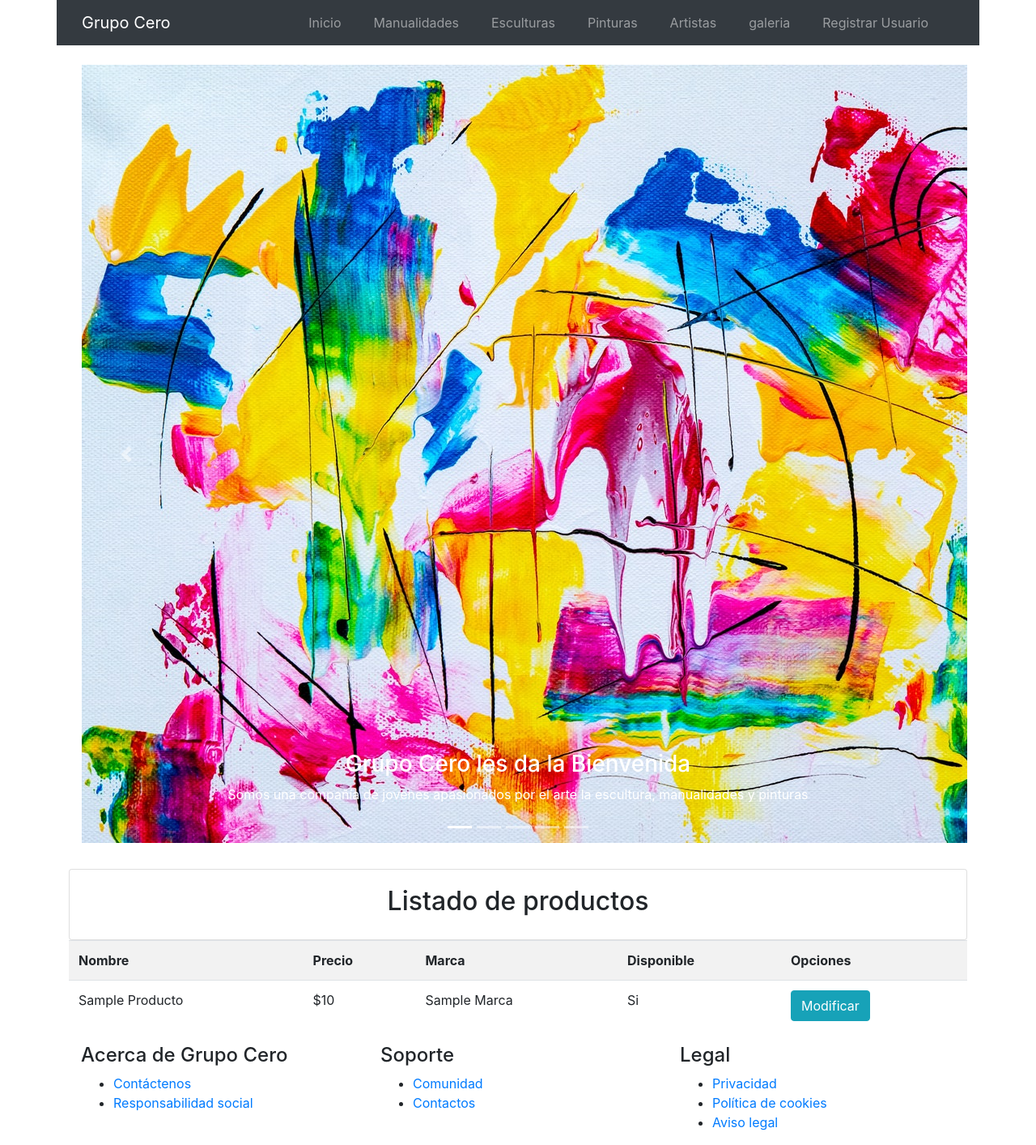
After one commit to FreiderMontPerlaza/TallerDjango, a Django app: page /listar-producto/ in a window 1280 px wide. The commit adds this page. Shown: the whole page at 81% size. Run offline with Django 3.2, Linux system fonts and the light colour scheme; tables that the repository leaves empty hold one stand-in row (values such as "Sample post").

Commit message:
listar,modificar,agregar producto

```diff
--- a/main/app/models.py
+++ b/main/app/models.py
@@ -24,3 +24,26 @@ class Producto(models.Model):
 
     def __str__(self):
         return self.nombre
+
+
+
+
+
+
+opciones_consultas = [
+    [0,"consulta"],
+    [1,"reclamo"],
+    [2,"sugerencia"],
+    [3,"felicidades"]
+
+]
+
+class Contacto(models.Model):
+    nombre = models.CharField(max_length=120)
+    correo = models.EmailField()
+    tipo_consulta = models.IntegerField(choices=opciones_consultas)
+    mensaje = models.TextField()
+    avisos = models.BooleanField()
+
+    def __str__(self):
+        return self.nombre
--- a/main/app/templates/app/base.html
+++ b/main/app/templates/app/base.html
@@ -73,7 +73,7 @@
               <a class="nav-link" href="{% url 'galeria' %}">galeria</a>
             </li>
             <li class="nav-item mr-4">
-              <a class="nav-link" href="{% url 'contacto' %}"
+              <a class="nav-link" href="#"
                 >Registrar Usuario</a
               >
             </li>
--- a/main/app/templates/app/manualidades.html
+++ b/main/app/templates/app/manualidades.html
@@ -18,7 +18,7 @@
       <div class="col-sm-4 col-log-2 borde">
         <div><span>Aprende alfarería</span></div>
         <a class="nav-link" href="#">
-          <img class="w-100" src="{% static 'images/alfareria.jpg' %}"
+          <img class="w-100" src="{% static 'app/images/alfareria.jpg' %}"
         /></a>
       </div>
       <br />
@@ -34,7 +34,7 @@
       <div class="col-sm-4 col-log-2 borde">
         <div><span>Aprende a esculpir</span></div>
         <a class="nav-link" href="#">
-          <img class="w-100" src="{% static 'images/esculpir.jpg' %}"
+          <img class="w-100" src="{% static 'app/images/esculpir.jpg' %}"
         /></a>
       </div>
       <div class="col-sm-4 col-log-2 borde">
--- /dev/null
+++ b/main/app/templates/app/producto/listar.html
@@ -0,0 +1,50 @@
+{% extends 'app/base.html' %}
+
+{% block contenido %}
+{% load humanize %}
+
+<br>
+<div class="container">
+
+<div class="card">
+    <div class="card-body">
+        <h2 class="text-center">Listado de productos</h2>
+
+    </div>
+</div>
+<table class="table table-striped table-hover table-responsive-sm">
+    <tr>
+        <th>Nombre</th>
+        <th>Precio</th>
+        <th>Marca</th>
+        <th>Disponible</th>
+        <th>Opciones</th>
+    </tr>
+
+
+    {% for p in productos %}
+
+
+    <tr>
+        <td>{{p.nombre | title }} </td>
+        <td>${{ p.precio | intcomma}} </td>
+        <td>{{p.marca | title }} </td>
+
+        <td>
+            {% if p.disponible %}
+            Si
+            {% else %}
+            No
+            {% endif %}
+        </td>
+        <td>
+            <a href=" {% url 'modificar_producto' p.id  %} " class="btn btn-info">Modificar</a>
+        </td>
+    </tr>
+    {% endfor %}
+
+</table>
+
+
+{% endblock %}
+</div>
--- a/main/app/urls.py
+++ b/main/app/urls.py
@@ -1,14 +1,20 @@
 from django.urls import path
-from .views import artista, contacto, escultura, galeria, home, manualidades, pintura
+from .views import artista,escultura, galeria, home, manualidades, modificar_producto, pintura,agregar_producto,listar_producto
 
 urlpatterns = [
     path('',home,name="home"),
     path('galeria/',galeria,name="galeria"),
-    path('contacto/',contacto,name="contacto"),
     path('manualidades/',manualidades,name="manualidades"),
     path('escultura/',escultura,name="escultura"),
     path('pintura/', pintura, name="pintura"),
-    path('artista/', artista, name="artista")
+    path('artista/', artista, name="artista"),
+    path('agregar-producto/', agregar_producto, name="agregar_producto"),
+    path('listar-producto/',listar_producto, name="listar_producto"),
+    path('modificar-producto/<id>/',modificar_producto, name="modificar_producto"),
+
+
+
+
 
 
 
--- a/main/app/views.py
+++ b/main/app/views.py
@@ -1,5 +1,6 @@
 from django.http import request
-from django.shortcuts import render
+from django.shortcuts import get_object_or_404, render,redirect,get_list_or_404
+from .forms import ProductoForm
 
 from .models import Producto
 
@@ -15,8 +16,8 @@ def galeria(request):
      }
      return render(request,'app/galeria.html',data)
 
-def contacto(request):
-    return render(request,'app/contacto.html')
+
+
 
 def manualidades(request):
     return render(request,'app/manualidades.html')
@@ -30,3 +31,49 @@ def pintura(request):
 
 def artista(request):
     return render(request,'app/artista.html')
+
+
+
+def agregar_producto(request):
+    data = {
+        'form': ProductoForm()
+
+    }
+    if request.method == 'POST':
+        formulario = ProductoForm(data=request.POST,files=request.FILES)
+        if formulario.is_valid():
+            formulario.save()
+            data["mensaje"] = "Guardado correctamente"
+        else:
+            data["form"] = formulario
+    return render(request,'app/producto/agregar.html',data)
+
+
+
+
+def listar_producto(request):
+    productos = Producto.objects.all()
+
+    data = {
+    'productos':productos
+    }
+    return render(request,'app/producto/listar.html',data)
+
+
+def modificar_producto(request,id):
+
+    producto = get_object_or_404(Producto,id=id)
+
+    data = {
+        'form': ProductoForm(instance=producto)
+    }
+
+
+    if request.method == 'POST':
+        formulario = ProductoForm(data=request.POST,instance=producto, files=request.FILES)
+        if formulario.is_valid():
+            formulario.save()
+            return redirect(to="listar_producto")
+        data["form"] = formulario
+
+    return render(request,'app/producto/modificar.html',data)
--- a/main/main/settings.py
+++ b/main/main/settings.py
@@ -41,6 +41,8 @@ INSTALLED_APPS = [
     'app.apps.AppConfig',
     'colorfield',
     'django.contrib.humanize',
+    'crispy_forms',
+
 
 ]
 
```
Also changed, not shown: main/app/forms.py (added, +17 -0 lines), main/app/templates/app/contacto.html (deleted, +0 -12 lines), main/app/templates/app/producto/agregar.html (added, +38 -0 lines), main/app/templates/app/producto/modificar.html (added, +40 -0 lines), main/app/migrations/0003_contacto.py (added), main/media/productos/arte1.jpg (added), main/media/productos/escultura12.jpg (added).
